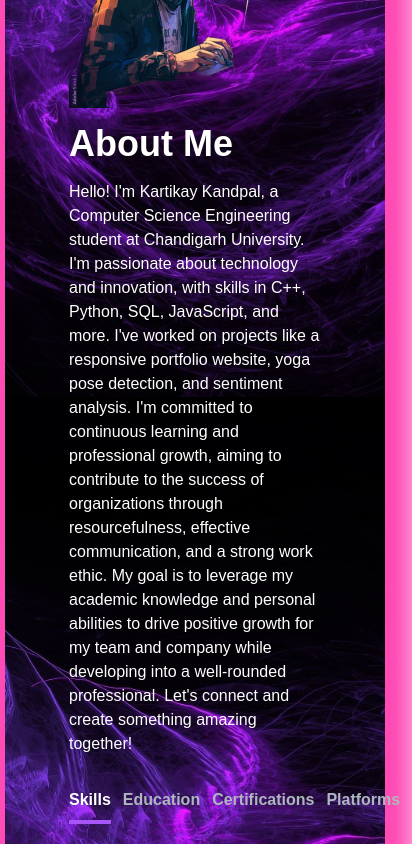
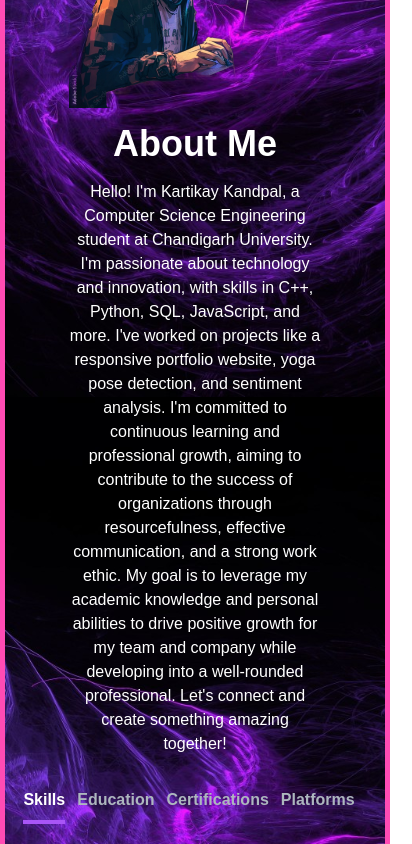
Before and after one commit to blackcross7/Responsive-Portfolio-Website, a Next.js app: page / in a window 390 px wide. Shown: the part 2140-2984 px from the top of the page, 412 px wide, since content can reach past the window. Built offline with nearby package versions, Linux system fonts and the light colour scheme.

Commit message:
Update AboutSection.jsx

```diff
--- a/src/app/components/AboutSection.jsx
+++ b/src/app/components/AboutSection.jsx
@@ -183,10 +183,18 @@ const AboutSection = () => {
   return (
     <section className="text-white" id="about">
       <div className="md:grid md:grid-cols-2 gap-8 items-center py-8 px-4 xl:gap-16 sm:py-16 xl:px-16">
-        <Image src="/images/c.png" alt="about-image" width={500} height={500} />
-        <div className="mt-4 md:mt-0 text-left flex flex-col h-full">
-          <h2 className="text-4xl font-bold text-white mb-4">About Me</h2>
-          <p className="text-base lg:text-lg">
+        <Image
+          src="/images/c.png"
+          alt="about-image"
+          width={500}
+          height={500}
+          className="mx-auto"
+        />
+        <div className="mt-4 md:mt-0 text-left md:text-left flex flex-col h-full">
+          <h2 className="text-4xl font-bold text-white mb-4 text-center md:text-left">
+            About Me
+          </h2>
+          <p className="text-base lg:text-lg text-center md:text-left">
             Hello! I'm Kartikay Kandpal, a Computer Science Engineering student at Chandigarh University.
             I'm passionate about technology and innovation, with skills in C++, Python, SQL, JavaScript, and more.
             I've worked on projects like a responsive portfolio website, yoga pose detection, and sentiment analysis.
@@ -194,7 +202,7 @@ const AboutSection = () => {
             My goal is to leverage my academic knowledge and personal abilities to drive positive growth for my team and company while developing into a well-rounded professional.
             Let's connect and create something amazing together!
           </p>
-          <div className="flex flex-row justify-start mt-8">
+          <div className="flex flex-row justify-center md:justify-start mt-8">
             <TabButton
               selectTab={() => handleTabChange("skills")}
               active={tab === "skills"}
@@ -213,14 +221,12 @@ const AboutSection = () => {
             >
               Certifications
             </TabButton>
-
             <TabButton
               selectTab={() => handleTabChange("platforms")}
               active={tab === "platforms"}
             >
               Platforms
             </TabButton>
-
           </div>
           <div className="mt-8">
             {TAB_DATA.find((tabItem) => tabItem.id === tab)?.content}
```
